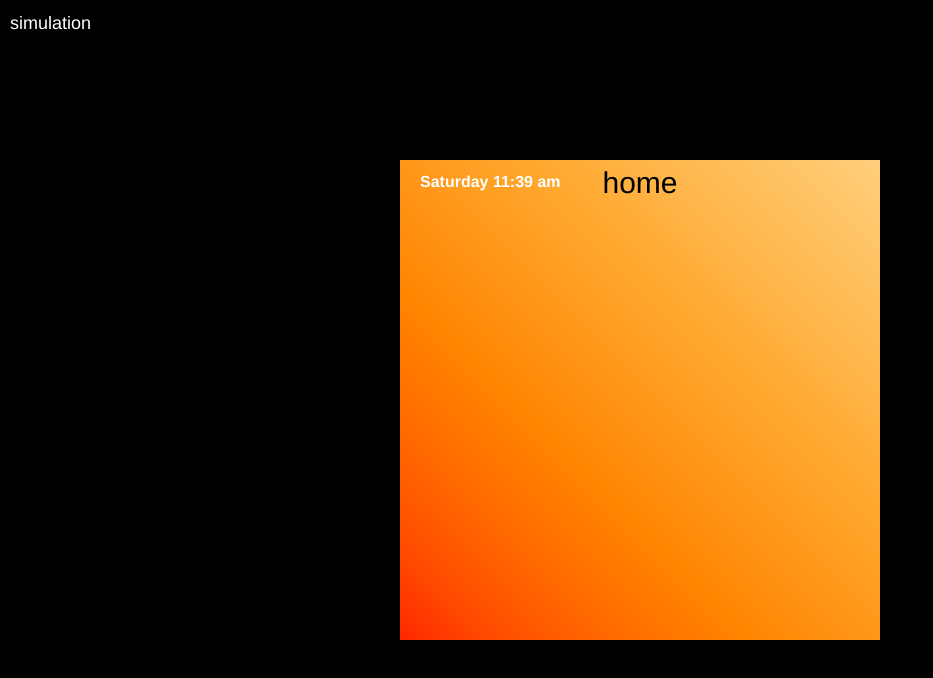
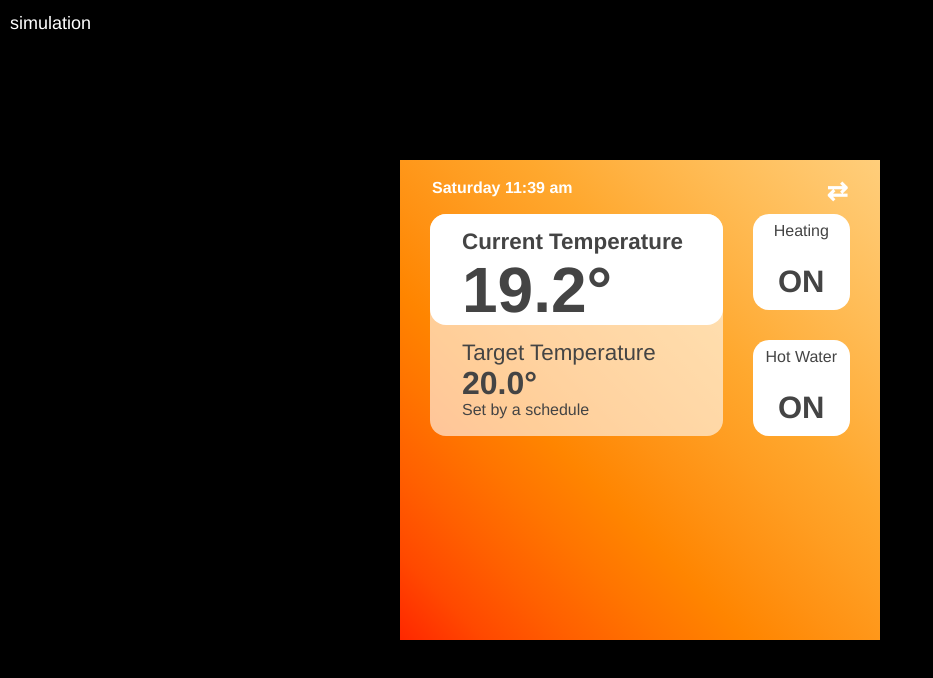
Before and after one commit to gjhltn/hmly, a React (Vite) app: page / in a window 1280 px wide. Shown: the top 678 px of the page, without its empty margins (0-933 px from the left). Built offline with nearby package versions, Linux system fonts and the light colour scheme.

Commit message:
scruffy buttons

```diff
--- a/src/Home.jsx
+++ b/src/Home.jsx
@@ -1,3 +1,27 @@
 import styles from './Home.module.css'
 
-export const Home = () =><div className={styles.home}>home</div>
+export const Home = () =><div className={styles.home}>
+
+
+    <div className={styles.wrapper}>
+  <a className={styles.a}>
+  <span className={styles.title}>Heating</span>
+  <span className={styles.status}>On</span>
+  </a>
+  <div className={styles.b}>
+    <div className={styles.current}>
+        <h1>Current Temperature</h1>
+        <h2>19.2&deg;</h2>
+    </div>
+  <div className={styles.target}><h1>Target Temperature</h1>
+  <h2>20.0&deg;</h2>
+  <h3>Set by a schedule</h3>
+  </div>
+
+  </div>
+  <a className={styles.c}>
+    <span className={styles.title}>Hot Water</span>
+    <span className={styles.status}>On</span>
+  </a>
+</div>
+</div>
--- a/src/Home.module.css
+++ b/src/Home.module.css
@@ -1,3 +1,104 @@
 .home {
     background-image: linear-gradient(to right top, #ff2700, #ff4900, #ff6000, #ff7400, #ff8500, #ff9112, #ff9d21, #ffa82e, #ffb243, #ffbc56, #ffc569, #ffce7b);
 }
+
+.wrapper {
+    margin-top:1.5rem;
+    display: grid;
+    grid-gap: 10px;
+    grid-template-columns: 3fr 1fr;
+    grid-template-rows: 1fr 1fr;
+    color: #444;
+    grid-gap: 1em;
+    padding:1em;
+    height:280px;
+  }
+
+
+.wrapper > div {
+
+
+}
+
+  .box {
+    background-color: #444;
+    color: #fff;
+    border-radius: 5px;
+    padding: 20px;
+    font-size: 150%;
+
+  }
+
+  .a {
+    kgrid-column: 1
+  }
+
+  .b {
+    grid-column: 1  span 2;
+    grid-row: 1 / span 2;
+    text-align:left;
+    background: rgba(255,255,255,0.6);
+    border-radius:1rem;
+  }
+  .c {
+   kgrid-column: 1 ;
+    krid-row: 2 ;
+  }
+
+  .current {
+    background: #fff;
+    border-radius: 1rem;
+    padding: 1rem 2rem 0;
+  }
+
+  .target {
+    padding: 1rem 2rem ;
+  }
+
+  .current h1 {
+    font-size:1.4rem;
+    margin:0;
+  }
+  .current h2 {
+    font-size:4rem;
+    margin:0;
+    font-weight:900;
+    letter-spacing:-5%;
+  }
+
+  .target h1 {
+    font-size:1.4rem;
+    font-weight:normal;
+    margin:0;
+  }
+  .target h2 {
+    font-size:2rem;
+    margin:0;
+    font-weight:800;
+  }
+  .target h3 {
+    font-size:1rem;
+    margin:0;
+    font-weight:400;
+  }
+
+  .title {
+    display:block;
+    font-size:1rem;
+
+  }
+
+  .status {
+    display:block;
+    font-size:2.8rem;
+    font-weight:bold;
+    text-transform: lowercase;font-variant:small-caps;
+  }
+
+  .a,
+  .c {
+    background: white;
+    border-radius:1rem;
+    padding:5px 10px 0;
+    cursor: pointer;
+  }
--- a/src/Overlay.jsx
+++ b/src/Overlay.jsx
@@ -1,4 +1,4 @@
-import  React, { useState , useEffect } from 'react'
+import  { useState , useEffect } from 'react'
 import styles from './Overlay.module.css'
 
 export const Overlay = () => {
@@ -12,7 +12,9 @@ export const Overlay = () => {
         }
 
     });
-return <div className={styles.overlay}>{date.toLocaleTimeString('en-UK', { weekday:'long', hour: 'numeric', minute: 'numeric', hour12: true })}
+return <div className={styles.overlay}>
+    <div>{date.toLocaleTimeString('en-UK', { weekday:'long', hour: 'numeric', minute: 'numeric', hour12: true })}</div>
+    <div className={styles.arrows}>⇄</div>
 </div>
 
 }
--- a/src/Overlay.module.css
+++ b/src/Overlay.module.css
@@ -2,6 +2,15 @@
     color: white;
     font-size: 1rem;
     position: absolute;
-    padding:10px 20px;
+    padding: 1rem 2rem;
     font-weight: 700;
+    display: flex;
+    justify-content: space-between;
+    width: 480px;
 }
+
+.arrows {
+    font-size:1.6rem;
+    font-weight: 900;
+    margin-top: -04px;
+}
```
Also changed, not shown: src/utils/days.js (added, +14 -0 lines).
